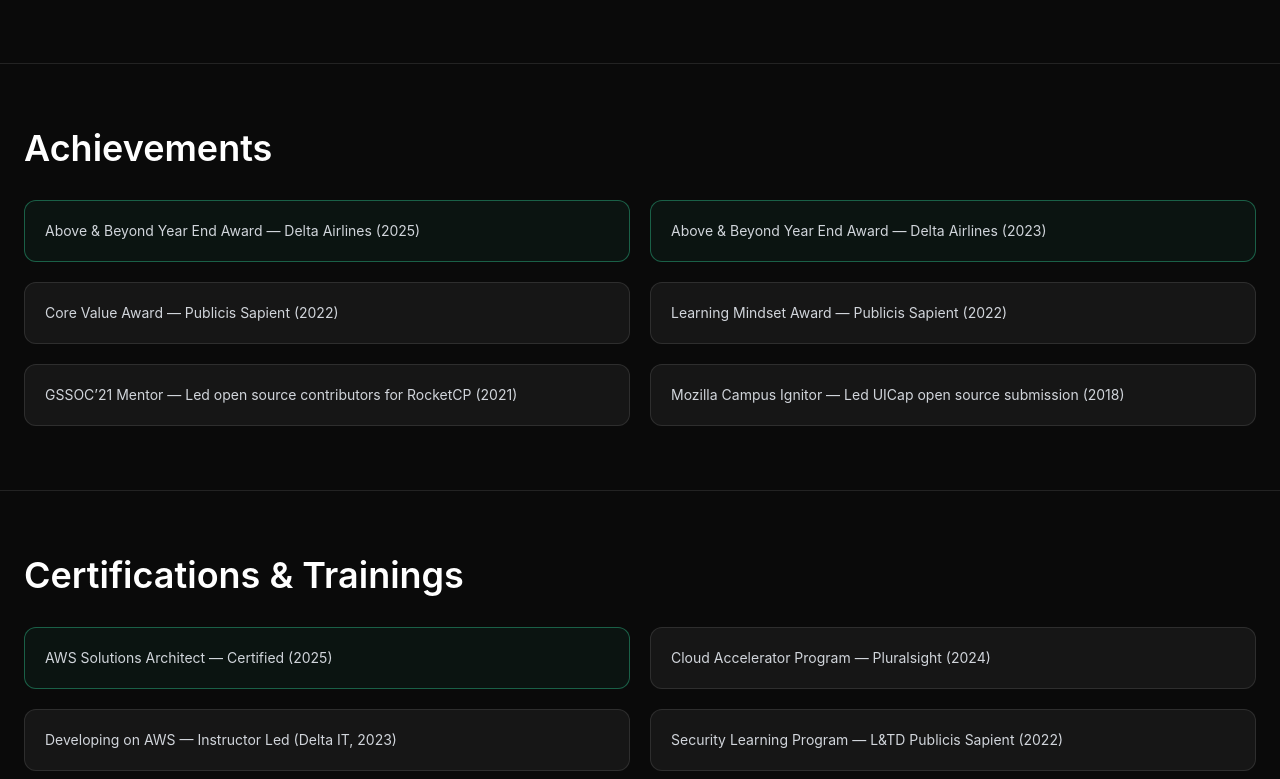
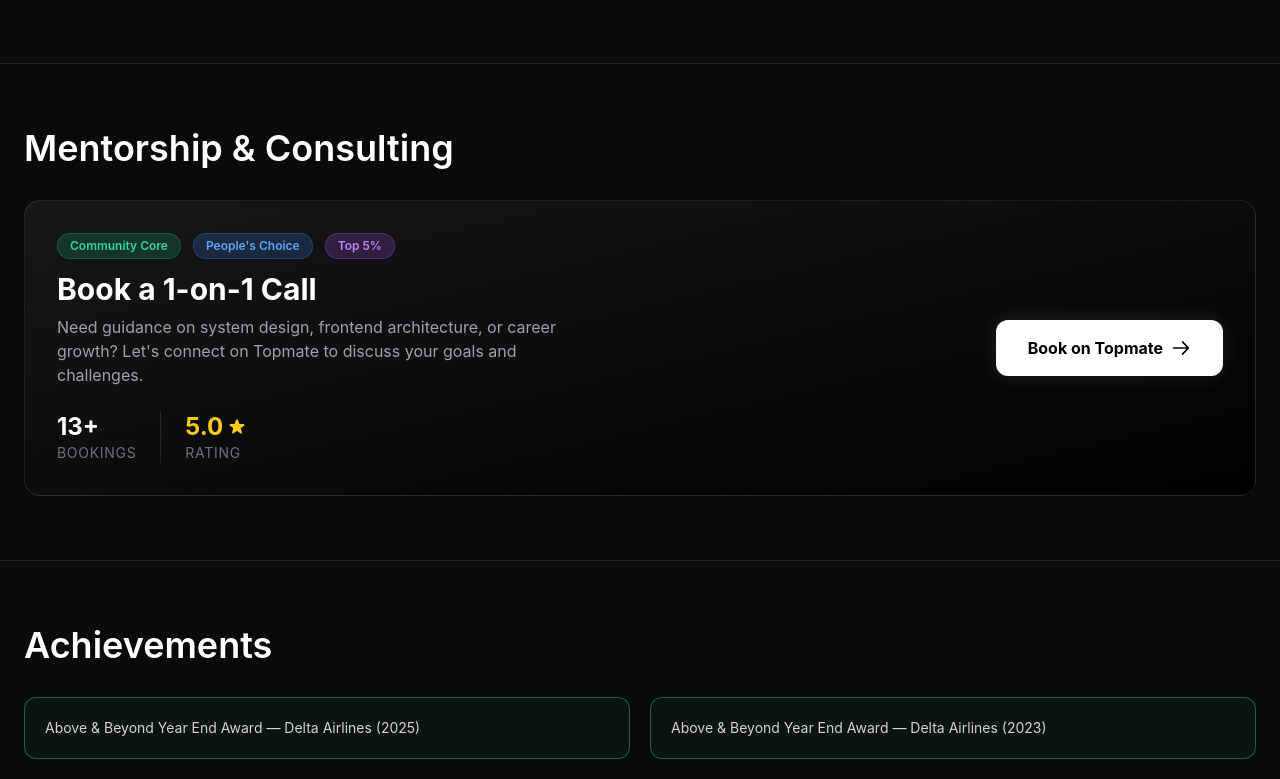
Before and after one commit to learneradarsh/learneradarsh.github.io, a React (Vite) app: page / in a window 1280 px wide. Shown: the part 10365-11144 px from the top of the page. Built offline with nearby package versions, Linux system fonts and the light colour scheme.

Commit message:
feat: add Topmate mentorship booking section

```diff
--- /dev/null
+++ b/src/components/TopmateCard.tsx
@@ -0,0 +1,61 @@
+export default function TopmateCard() {
+  return (
+    <div className="relative rounded-2xl bg-gradient-to-br from-neutral-900 to-black border border-white/10 p-8 overflow-hidden group">
+      {/* Background glow effect */}
+      <div className="absolute top-0 right-0 -mr-20 -mt-20 w-64 h-64 bg-emerald-500/10 rounded-full blur-3xl opacity-0 group-hover:opacity-100 transition-opacity duration-700"></div>
+
+      <div className="relative z-10 flex flex-col md:flex-row gap-8 items-center justify-between">
+        <div className="flex-1">
+          <div className="flex items-center gap-3 mb-3">
+            <span className="px-3 py-1 text-xs font-semibold bg-emerald-500/20 text-emerald-400 rounded-full border border-emerald-500/30">
+              Community Core
+            </span>
+            <span className="px-3 py-1 text-xs font-semibold bg-blue-500/20 text-blue-400 rounded-full border border-blue-500/30">
+              People's Choice
+            </span>
+            <span className="px-3 py-1 text-xs font-semibold bg-purple-500/20 text-purple-400 rounded-full border border-purple-500/30">
+              Top 5%
+            </span>
+          </div>
+
+          <h3 className="text-3xl font-bold mb-2">Book a 1-on-1 Call</h3>
+          <p className="text-gray-400 max-w-lg mb-6">
+            Need guidance on system design, frontend architecture, or career growth?
+            Let's connect on Topmate to discuss your goals and challenges.
+          </p>
+
+          <div className="flex flex-wrap gap-6 mb-6 md:mb-0">
+            <div className="flex flex-col">
+              <span className="text-2xl font-bold text-white">13+</span>
+              <span className="text-sm text-gray-500 uppercase tracking-wider">Bookings</span>
+            </div>
+            <div className="w-px bg-white/10 hidden md:block"></div>
+            <div className="flex flex-col">
+              <span className="text-2xl font-bold text-yellow-400 flex items-center gap-1">
+                5.0
+                <svg xmlns="http://www.w3.org/2000/svg" className="h-5 w-5 fill-current" viewBox="0 0 20 20">
+                  <path d="M9.049 2.927c.3-.921 1.603-.921 1.902 0l1.07 3.292a1 1 0 00.95.69h3.462c.969 0 1.371 1.24.588 1.81l-2.8 2.034a1 1 0 00-.364 1.118l1.07 3.292c.3.921-.755 1.688-1.54 1.118l-2.8-2.034a1 1 0 00-1.175 0l-2.8 2.034c-.784.57-1.838-.197-1.539-1.118l1.07-3.292a1 1 0 00-.364-1.118L2.98 8.72c-.783-.57-.38-1.81.588-1.81h3.461a1 1 0 00.951-.69l1.07-3.292z" />
+                </svg>
+              </span>
+              <span className="text-sm text-gray-500 uppercase tracking-wider">Rating</span>
+            </div>
+          </div>
+        </div>
+
+        <div className="flex-shrink-0 w-full md:w-auto">
+          <a
+            href="https://topmate.io/learneradarsh/"
+            target="_blank"
+            rel="noreferrer"
+            className="inline-flex w-full md:w-auto items-center justify-center gap-2 px-8 py-4 bg-white text-black font-bold rounded-xl hover:bg-gray-200 transition-all duration-300 transform hover:scale-105 shadow-[0_0_20px_rgba(255,255,255,0.1)] hover:shadow-[0_0_30px_rgba(255,255,255,0.2)]"
+          >
+            <span>Book on Topmate</span>
+            <svg xmlns="http://www.w3.org/2000/svg" className="h-5 w-5" fill="none" viewBox="0 0 24 24" stroke="currentColor">
+              <path strokeLinecap="round" strokeLinejoin="round" strokeWidth={2} d="M14 5l7 7m0 0l-7 7m7-7H3" />
+            </svg>
+          </a>
+        </div>
+      </div>
+    </div>
+  );
+}
--- a/src/pages/Home.tsx
+++ b/src/pages/Home.tsx
@@ -14,6 +14,7 @@
 import PremiumCTA from "../components/PremiumCTA";
 import Testimonials from "../components/Testimonials";
 import PressSection from "../components/PressSection";
+import TopmateCard from "../components/TopmateCard";
 
 export default function Home() {
   return (
@@ -491,6 +492,11 @@
           </div>
         </Section>
 
+        {/* ================= MENTORSHIP ================= */}
+        <Section title="Mentorship & Consulting">
+          <TopmateCard />
+        </Section>
+
         {/* ================= ACHIEVEMENTS ================= */}
 <Section id="achievements" title="Achievements">
   <div className="grid grid-cols-1 md:grid-cols-2 gap-5">
```
